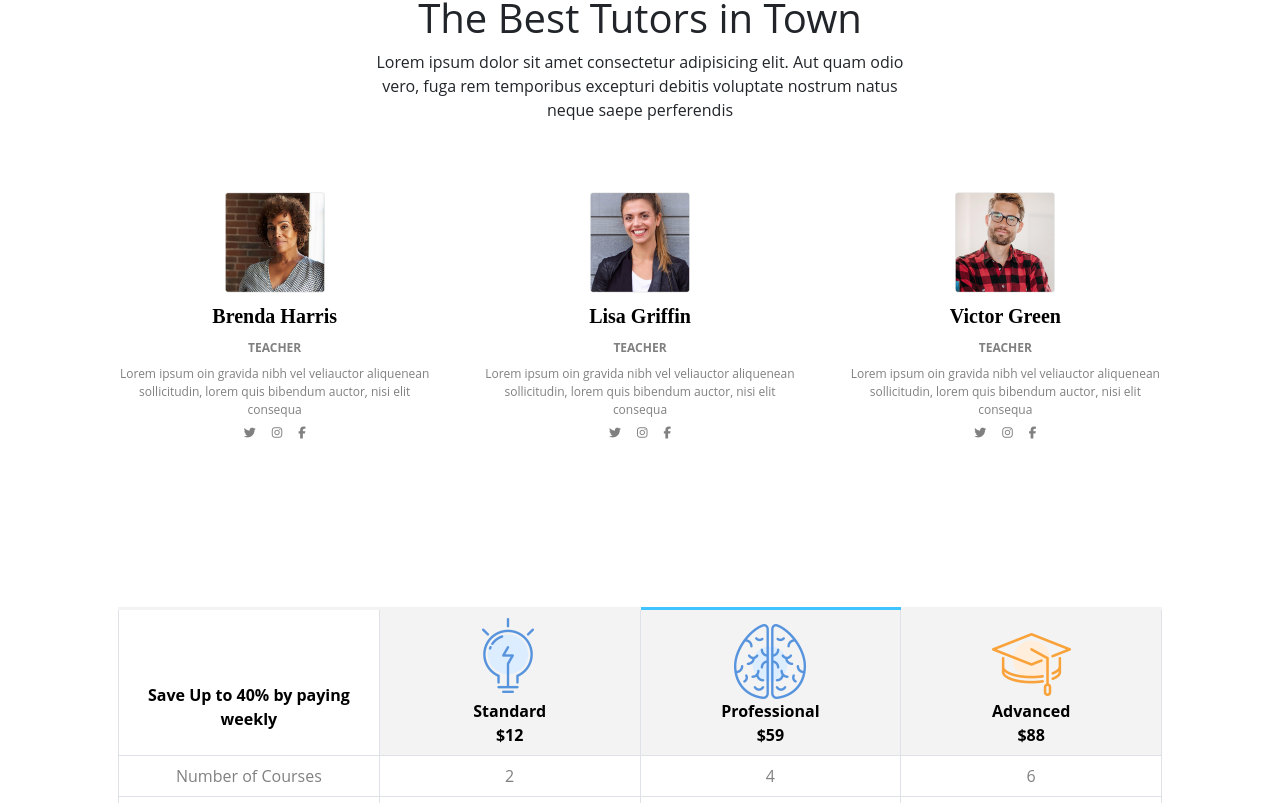
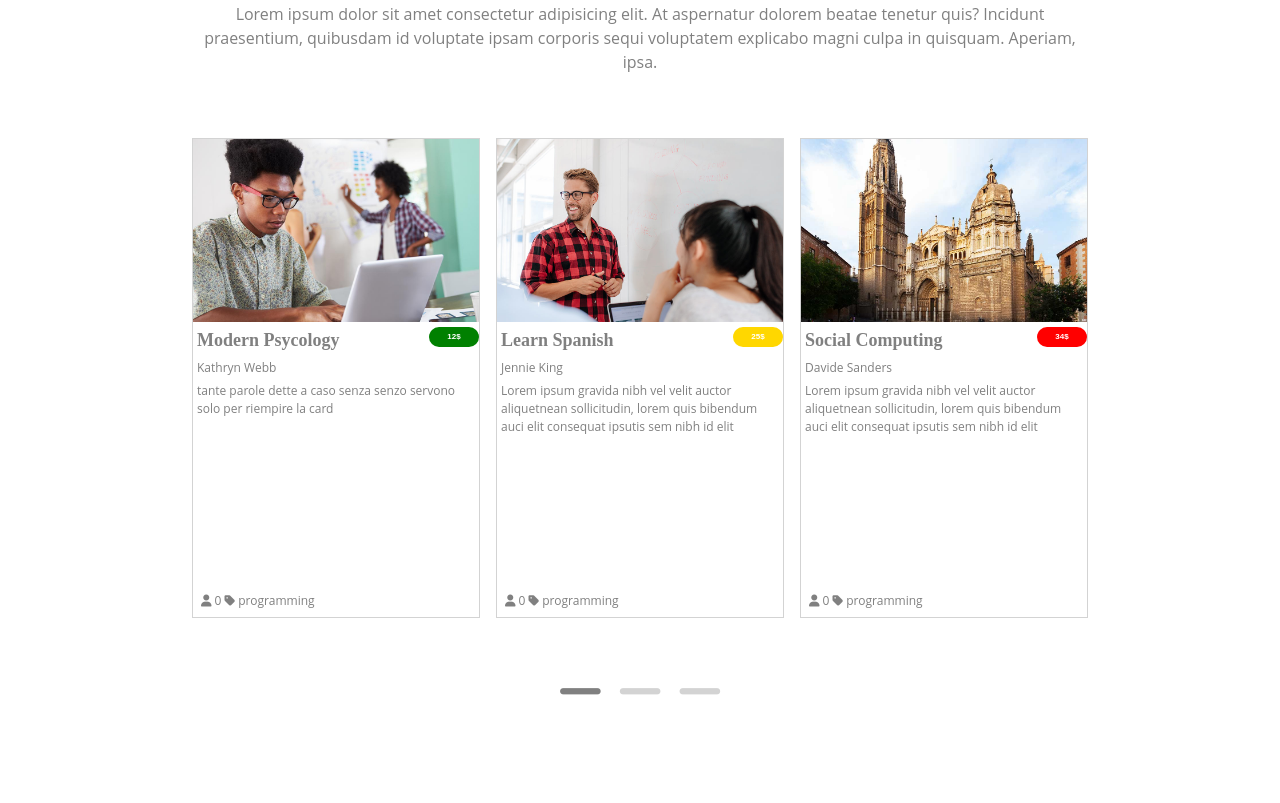
Before and after one commit to WalterCorsini/proj-html-vuejs, a Vue app: page / in a window 1280 px wide. Shown: the part 3477-4280 px from the top of the page. Built offline with nearby package versions, Linux system fonts and the light colour scheme.

Commit message:
fix AppCard General

```diff
--- /dev/null
+++ b/src/components/AppCard.vue
@@ -0,0 +1,125 @@
+<script>
+import HomePageMiniButton from './HomePageMiniButton.vue';
+export default {
+    components: {
+        HomePageMiniButton,
+    },
+    props: {
+        propCard: Object,
+    },
+    data() {
+        return {
+            arrayActive: [],
+            active: 1,
+        }
+    },
+    methods: {
+        getImage(elem) {
+            return new URL(`../assets/img/home-page/sezione-7/${elem}.jpg`, import.meta.url).href;
+        },
+    }
+}
+</script>
+
+<template>
+    <div class="d-flex flex-column justify-content-between h-100">
+        <div class="align-left">
+            <img :src="getImage(propCard.img)" alt="">
+            <div class="card-text ms-1">
+                <span class="title-card fw-bold"> {{ propCard.title }}</span>
+                <span class="text-card"> {{ propCard.name }}</span>
+                <span class="text-card"> {{ propCard.text }}</span>
+                <div class="bnt-price">
+                    <HomePageMiniButton :price=propCard.price :color=propCard.color />
+                </div>
+            </div>
+        </div>
+        <span class="ms-2">
+            <i class="fa-solid fa-user"></i>
+            0
+            <i class="fa-solid fa-tag"></i>
+            programming
+        </span>
+    </div>
+</template>
+
+<style scoped lang="scss">
+.container-fluid {
+    position: relative;
+    max-width: 100%;
+
+    .container-absolute {
+        position: absolute;
+        top: 0;
+        left: 0;
+
+        .container-online-courses {
+            width: 70%;
+
+            .title {
+                font-family: serif;
+                font-size: 40px;
+
+            }
+
+            p {
+                color: grey;
+            }
+
+            .container-card {
+                width: 100%;
+
+                .card-courses {
+                    width: calc(100% / 3);
+                    height: 60vh;
+                    border: 1px solid lightgrey;
+
+                    .card-text {
+                        position: relative;
+
+                        div {
+                            position: absolute;
+                            top: 0;
+                            right: 0;
+                        }
+                    }
+
+                    span {
+                        display: block;
+                    }
+
+                    .title-card {
+                        font-family: serif;
+                        font-size: 18px;
+                    }
+
+                    .text-card,
+                    i,
+                    span {
+                        margin: 5px 0;
+                        font-size: 12px;
+                        color: grey;
+                    }
+                }
+            }
+
+            .icon {
+                font-size: 50px;
+            }
+
+            .grey {
+                color: grey;
+            }
+
+            .lightgrey {
+                color: lightgray;
+            }
+        }
+    }
+
+    button {
+        color: black;
+    }
+
+}
+</style>
--- a/src/components/HeroHomePage.vue
+++ b/src/components/HeroHomePage.vue
@@ -6,6 +6,7 @@ export default {
     },
     data() {
         return {
+            stopInterval:"",
             // active variable
             active: 0,
             // array photo and text
@@ -29,14 +30,7 @@ export default {
         }
     },
     created() {
-        setInterval(() => {
-        if (this.active <= 1) {
-                this.active++;
-            } else {
-                this.active = 0;
-            }
-        console.log(this.active);
-        }, 5000)
+        this.changeActive("P");
     },
     methods: {
         // to take dynamic image
@@ -45,8 +39,8 @@ export default {
         },
         // change active elem next
         changeActive(value) {
-            //  inserire set interval per andare in avanti e stoppare il set che va indietro
-            //  se è gia attivo lo metto in pausa
+            clearInterval(this.stopInterval);
+            this.stopInterval = setInterval(() => {
             if (value === "P") {
                 if (this.active <= 1) {
                     this.active++;
@@ -60,6 +54,7 @@ export default {
                 this.active = 2;
             }
             }
+        }, 3000)
         },
     }
 }
--- a/src/components/HomePageMiniButton.vue
+++ b/src/components/HomePageMiniButton.vue
@@ -1,7 +1,7 @@
 <script>
 export default {
     props: {
-        title: String,
+        price: String,
         color: String,
     }
 }
@@ -11,7 +11,7 @@ export default {
     <div class="mb-1 d-flex justify-content-center align-items-center"
         :style="{'background-color' : `${color}`}">
         <a class="fw-bold" @click.prevent href="">
-            {{ title }}
+            {{ price }}
         </a>
     </div>
 </template>
--- a/src/components/HomePageOnlineCourses.vue
+++ b/src/components/HomePageOnlineCourses.vue
@@ -1,8 +1,10 @@
 <script>
 import HomePageMiniButton from "./HomePageMiniButton.vue";
+import AppCard from "./AppCard.vue";
 export default {
     components: {
         HomePageMiniButton,
+        AppCard,
     },
     data() {
         return {
@@ -14,18 +16,24 @@ export default {
                     title: "Modern Psycology",
                     name: "Kathryn Webb",
                     text: "tante parole dette a caso senza senzo servono solo per riempire la card",
+                    color: "green",
+                    price: "12$"
                 },
                 {
                     img: "2",
                     title: "Learn Spanish",
                     name: "Jennie King",
                     text: "Lorem ipsum gravida nibh vel velit auctor aliquetnean sollicitudin, lorem quis bibendum auci elit consequat ipsutis sem nibh id elit",
+                    color: "gold",
+                    price: "25$"
                 },
                 {
                     img: "3",
                     title: "Social Computing",
                     name: "Davide Sanders",
                     text: "Lorem ipsum gravida nibh vel velit auctor aliquetnean sollicitudin, lorem quis bibendum auci elit consequat ipsutis sem nibh id elit",
+                    color: "red",
+                    price: "34$"
                 },
             ],
             arrayCard2: [
@@ -34,18 +42,24 @@ export default {
                     title: "Android Developer",
                     name: "David Sanders",
                     text: "Lorem ipsum gravida nibh vel velit auctor aliquetnean sollicitudin, lorem quis bibendum auci elit consequat ipsutis sem nibh id elit",
+                    color: "red",
+                    price: "35$"
                 },
                 {
                     img: "5",
                     title: "Web Designin",
                     name: "Jennifer Powell",
                     text: "Lorem ipsum gravida nibh vel velit auctor aliquetnean sollicitudin, lorem quis bibendum auci elit consequat ipsutis sem nibh id elit",
+                    color: "gold",
+                    price: "22$"
                 },
                 {
                     img: "6",
                     title: "Basic Marketing",
                     name: "Edward Bowman",
                     text: "Lorem ipsum gravida nibh vel velit auctor aliquetnean sollicitudin, lorem quis bibendum auci elit consequat ipsutis sem nibh id elit",
+                    color: "green",
+                    price: "15$"
                 },
             ],
             arrayCard3: [
@@ -54,18 +68,24 @@ export default {
                     title: "Financial Modeliing",
                     name: "Edward Bowman",
                     text: "Lorem ipsum gravida nibh vel velit auctor aliquetnean sollicitudin, lorem quis bibendum auci elit consequat ipsutis sem nibh id elit",
+                    color: "green",
+                    price: "10$"
                 },
                 {
                     img: "8",
                     title: "Academic English",
                     name: "Dave Robbins",
                     text: "Lorem ipsum gravida nibh vel velit auctor aliquetnean sollicitudin, lorem quis bibendum auci elit consequat ipsutis sem nibh id elit",
+                    color: "red",
+                    price: "50$"
                 },
                 {
                     img: "9",
                     title: "Business English",
                     name: "Preston Marshall",
                     text: "Lorem ipsum gravida nibh vel velit auctor aliquetnean sollicitudin, lorem quis bibendum auci elit consequat ipsutis sem nibh id elit",
+                    color: "green",
+                    price: "19$"
                 },
             ],
 
@@ -73,9 +93,9 @@ export default {
         }
     },
     methods: {
-        getImage(elem) {
-            return new URL(`../assets/img/home-page/sezione-7/${elem}.jpg`, import.meta.url).href;
-        },
+    //     getImage(elem) {
+    //         return new URL(`../assets/img/home-page/sezione-7/${elem}.jpg`, import.meta.url).href;
+    //     },
         getString(number) {
             if (number === 1) {
                 this.arrayActive = this.arrayCard1;
@@ -113,9 +133,10 @@ export default {
                     <!-- visualizza le 9 card ma non come nell'esempio usare  https://swiperjs.com/ -->
                     <div v-for="curCard, index in arrayActive"
                         class="card-courses d-flex flex-column justify-content-between">
-                        <div class="align-left">
+                        <AppCard :propCard="curCard" />
+                        <!-- <div class="align-left">
                             <img :src="getImage(curCard.img)" alt="">
-                            <div class="card-text">
+                            <div class="card-text ms-1">
                                 <span class="title-card fw-bold"> {{ curCard.title }}</span>
                                 <span class="text-card"> {{ curCard.name }}</span>
                                 <span class="text-card"> {{ curCard.text }}</span>
@@ -126,12 +147,12 @@ export default {
                                 </div>
                             </div>
                         </div>
-                        <span>
+                        <span class="ms-2">
                             <i class="fa-solid fa-user"></i>
                             0
                             <i class="fa-solid fa-tag"></i>
                             programming
-                        </span>
+                        </span> -->
                     </div>
 
                     <!-- button previous and next -->
@@ -186,10 +207,6 @@ export default {
     position: relative;
     max-width: 100%;
 
-    .container-absolute {
-        position: absolute;
-        top: 0;
-        left: 0;
 
         .container-online-courses {
             width: 70%;
@@ -253,7 +270,7 @@ export default {
                 color: lightgray;
             }
         }
-    }
+
     button{
         color: $black;
     }
```
